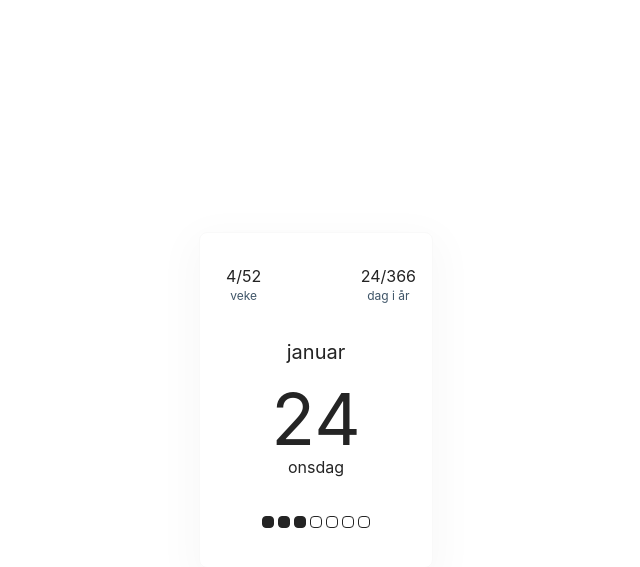
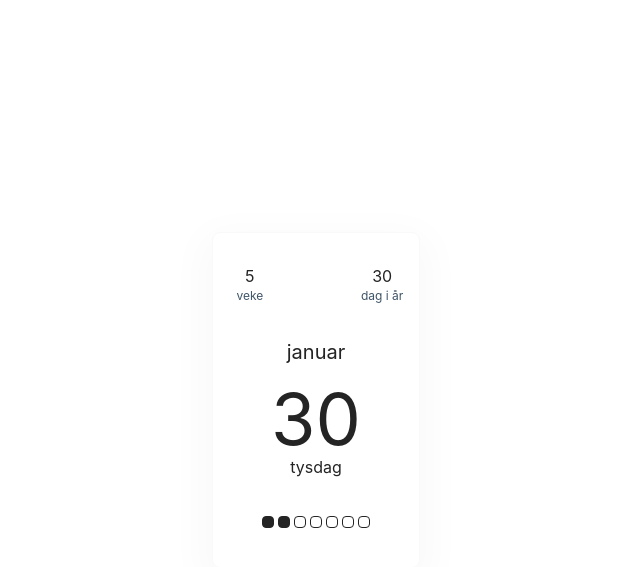
Before and after one commit to millim-no/veke, a Django app: page / in a window 1280 px wide. Shown: the top 567 px of the page, without its empty margins (324-964 px from the left). Run offline with Django 5.2, Linux system fonts and the light colour scheme; style sheets or scripts are compiled from the project's sources.

Commit message:
Data in the calendar card.

```diff
--- a/weekno/templates/today.html
+++ b/weekno/templates/today.html
@@ -10,25 +10,24 @@
     <main id="root">
     <section class="card day-card">
         <div class="weekno gauge">
-            <div class="counter">4/52</div>
+            <div class="counter">{{ week }}</div>
             <div class="description">veke</div>
         </div>
         <div class="filler"></div>
         <div class="yeardays gauge">
-            <div class="counter">24/366</div>
+            <div class="counter">{{ ordinal_day }}</div>
             <div class="description">dag i år</div>
         </div>
-        <div class="month">januar</div>
-        <div class="day">24</div>
-        <div class="weekday">onsdag</div>
+        <div class="month">{{ month }}</div>
+        <div class="day">{{ day }}</div>
+        <div class="weekday">{{ weekday }}</div>
         <div class="weekday_indicator">
-            <span class="item filled">o</span>
-            <span class="item filled">o</span>
-            <span class="item filled">o</span>
-            <span class="item">.</span>
-            <span class="item">.</span>
-            <span class="item">.</span>
-            <span class="item">.</span>
+            {% for i in full_slots %}
+                <span class="item filled">o</span>
+            {% endfor %}
+            {% for i in empty_slots %}
+                <span class="item">.</span>
+            {% endfor %}
         </div>
     </section>
 </main>
--- a/weekno/week/views.py
+++ b/weekno/week/views.py
@@ -1,13 +1,30 @@
 from django.shortcuts import render
 from django.views.generic.base import TemplateView
 
+import time
+from datetime import date, timedelta
 # Create your views here.
+
+
+MONTHS = ["januar", "februar", "mars", "april", "mai", "juni",
+          "juli", "august", "september", "oktober", "november", "desember"]
+WEEKDAYS = ["måndag", "tysdag", "onsdag", "torsdag", "fredag",
+            "laurdag", "sundag"]
+
 
 class DayView(TemplateView):
     template_name = "today.html"
 
     def get_context_data(self, **kwargs):
+        today = date(kwargs['year'], kwargs['month'], kwargs['day']) \
+            if (len(kwargs) > 0) else date.today()
+
         context = super().get_context_data(**kwargs)
-        print(dir(self.request))
-        #context["latest_articles"] = Article.objects.all()[:5]
+        context["week"] = today.isocalendar()[1]
+        context["ordinal_day"] = int(today.strftime("%j"))
+        context["month"] = MONTHS[today.month - 1]
+        context["day"] = today.day
+        context["weekday"] = WEEKDAYS[today.isoweekday() - 1]
+        context["full_slots"] = [x for x in range(today.isoweekday())]
+        context["empty_slots"] = [x for x in range(7 - today.isoweekday())]
         return context
```
